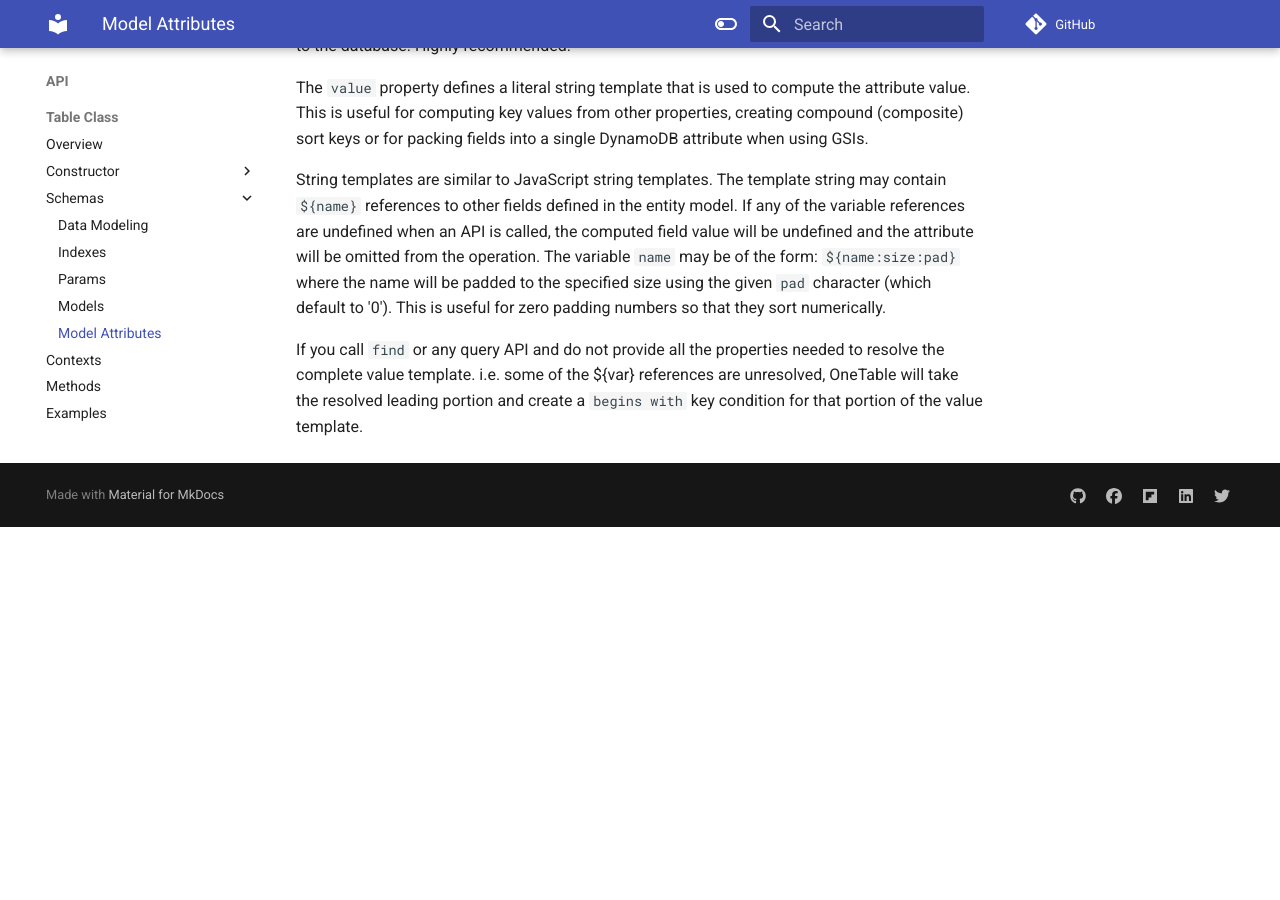
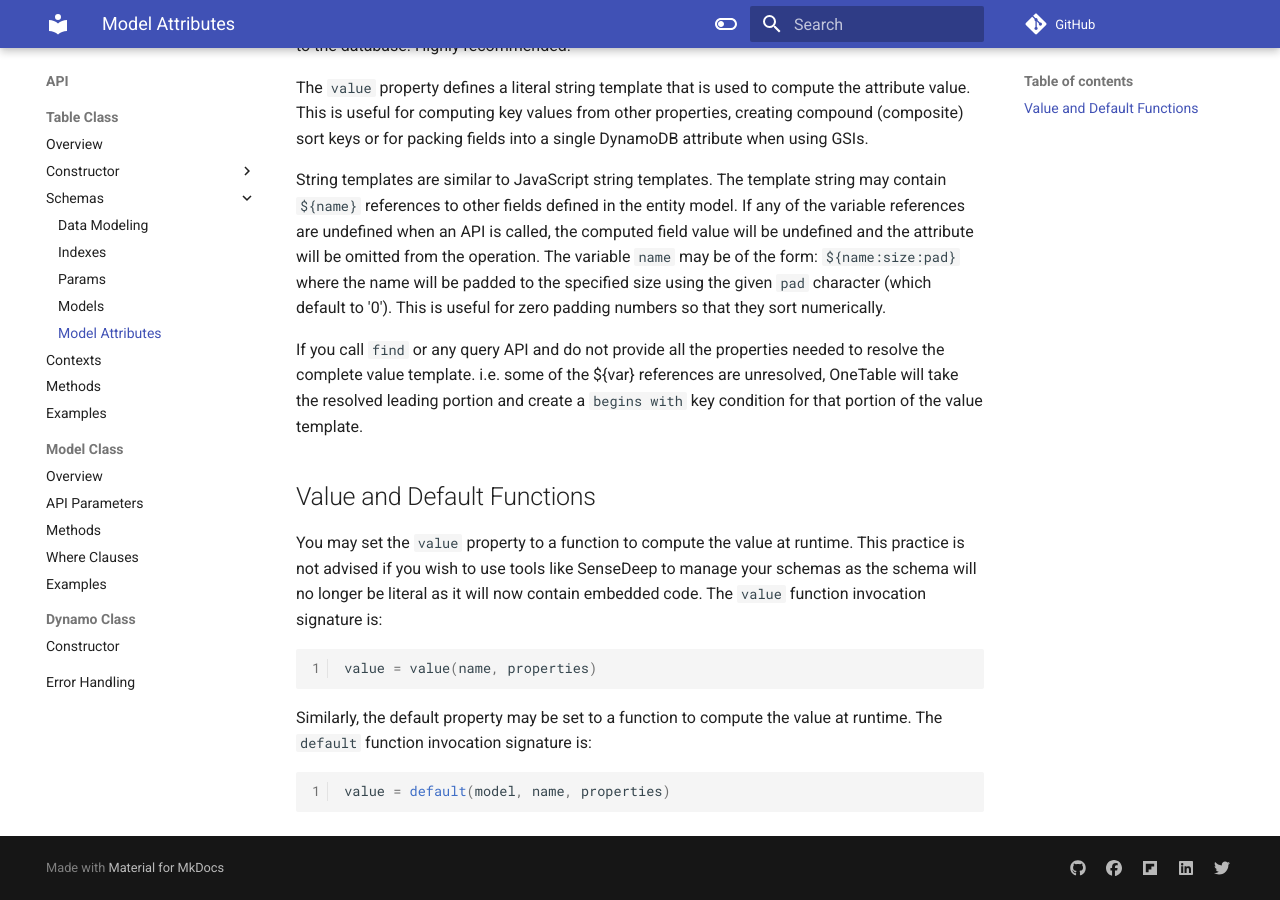
Before and after one commit to sensedeep/onedoc, an MkDocs documentation site: the page built from docs/api/table/schemas/attributes.md, in a window 1280 px wide and 900 px high, scrolled down 3753 px. Built offline with MkDocs 1.6.1 and Material for MkDocs 9.7.7, drawn with Linux system fonts in a browser that asks for light colours; comment, search, counter and statistics services are not loaded; before the commit the page ends 4280 px from its top, so only the background shows below that.

Commit message:
Revert "DEV: remove deprecated value/default function doc"
This reverts commit 07c187cb1d1460137909b9b1708bf619fbc3ddaa.

````diff
--- a/docs/api/table/schemas/attributes.md
+++ b/docs/api/table/schemas/attributes.md
@@ -84,3 +84,17 @@
 String templates are similar to JavaScript string templates. The template string may contain `${name}` references to other fields defined in the entity model. If any of the variable references are undefined when an API is called, the computed field value will be undefined and the attribute will be omitted from the operation. The variable `name` may be of the form: `${name:size:pad}` where the name will be padded to the specified size using the given `pad` character (which default to '0'). This is useful for zero padding numbers so that they sort numerically.
 
 If you call `find` or any query API and do not provide all the properties needed to resolve the complete value template. i.e. some of the ${var} references are unresolved, OneTable will take the resolved leading portion and create a `begins with` key condition for that portion of the value template.
+
+## Value and Default Functions
+
+You may set the `value` property to a function to compute the value at runtime. This practice is not advised if you wish to use tools like SenseDeep to manage your schemas as the schema will no longer be literal as it will now contain embedded code. The `value` function invocation signature is:
+
+```javascript
+value = value(name, properties)
+```
+
+Similarly, the default property may be set to a function to compute the value at runtime. The `default` function invocation signature is:
+
+```javascript
+value = default(model, name, properties)
+```
````
